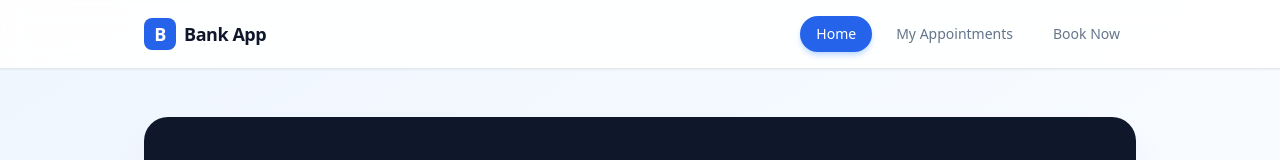
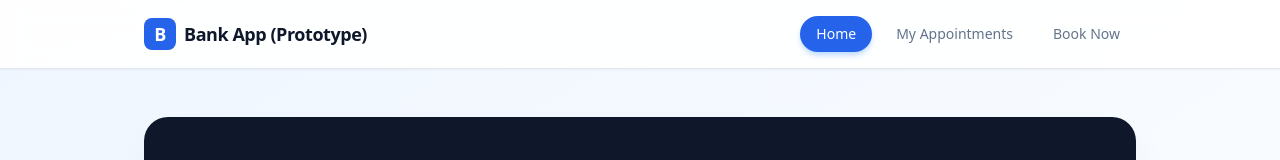
Before and after one commit to ucmo-cs/S26_SE3910_Team9, a React app: page / in a window 1280 px wide. Shown: the top 160 px of the page. Built offline with nearby package versions, Linux system fonts and the light colour scheme; the HTML template or start-up script is replaced by a standard one.

Commit message:
Update TopNav.tsx

```diff
--- a/src/components/layout/TopNav.tsx
+++ b/src/components/layout/TopNav.tsx
@@ -10,7 +10,7 @@ function TopNav() {
           <div className="flex h-8 w-8 items-center justify-center rounded-lg bg-blue-600 text-white">
             B
           </div>
-          <span>Bank App</span>
+          <span>Bank App (Prototype)</span>
         </div>
 
         <div className={navLinks}>
```
